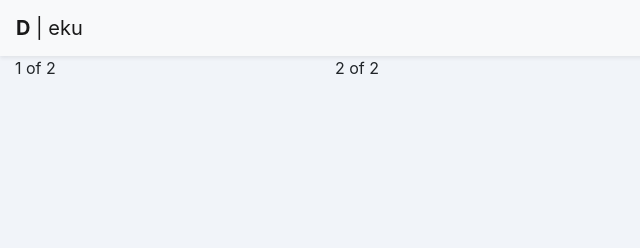
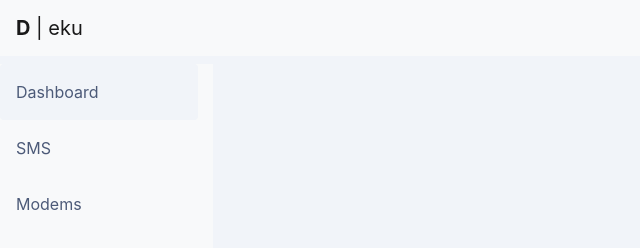
Before and after one commit to Afkanerd/Deku-npm-release, a React app in the folder dash/: page / in a window 1280 px wide. Shown: the whole page, without its empty margins (0-640 px from the left). Built offline with nearby package versions, Linux system fonts and the light colour scheme.

Commit message:
add sidenav

```diff
--- a/dash/src/components/DashBoard.js
+++ b/dash/src/components/DashBoard.js
@@ -1,18 +1,19 @@
 import React from 'react';
-import { Container, Row, Col } from "react-bootstrap";
 
 import MainNav from './MainNav';
+import SideNav from './SideNav';
 
 const DashBoard = () => {
     return (
         <>
             <MainNav />
-            <Container fluid>
-                <Row>
-                    <Col md={3}>1 of 2</Col>
-                    <Col md={9}>2 of 2</Col>
-                </Row>
-            </Container>
+            <div className="container-fluid mt-2">
+                <div className="row">
+                    <SideNav />
+                    <div className="col-9"></div>
+                </div>
+            </div>
+
         </>
     );
 };
--- a/dash/src/components/MainNav.js
+++ b/dash/src/components/MainNav.js
@@ -4,7 +4,7 @@ import { Navbar } from 'react-bootstrap';
 const MainNav = () => {
   return (
     <>
-      <Navbar bg="light" expand="lg" className="shadow-sm">
+      <Navbar bg="light" expand="lg">
         <Navbar.Brand><span className="font-weight-bold">D</span> | eku</Navbar.Brand>
         <Navbar.Toggle aria-controls="main-navbar-nav" />
       </Navbar>
--- /dev/null
+++ b/dash/src/components/SideNav.js
@@ -0,0 +1,14 @@
+import React from 'react';
+import { Nav } from 'react-bootstrap';
+
+const SideNav = () => {
+  return (
+      <Nav variant="pills" defaultActiveKey="link-0" className="col-2 flex-column bg-light vh-100">
+        <Nav.Link eventKey="link-0" className="p-3">Dashboard</Nav.Link>
+        <Nav.Link eventKey="link-1" className="p-3">SMS</Nav.Link>
+        <Nav.Link eventKey="link-2" className="p-3">Modems</Nav.Link>
+      </Nav>
+  );
+};
+
+export default SideNav;
--- a/dash/src/main.scss
+++ b/dash/src/main.scss
@@ -8,5 +8,12 @@ $theme-colors: (
   "secondary": #B6C5E3,
   "dark": #4C5A78,
 );
+$nav-pills-link-active-bg: #F1F4F9;
+$nav-pills-link-active-color:  #4C5A78;
+$nav-tabs-border-radius: 0;
 
 @import "~bootstrap/scss/bootstrap";
+
+.nav-link , .nav-link:hover{
+  color:#4C5A78;
+}
```
